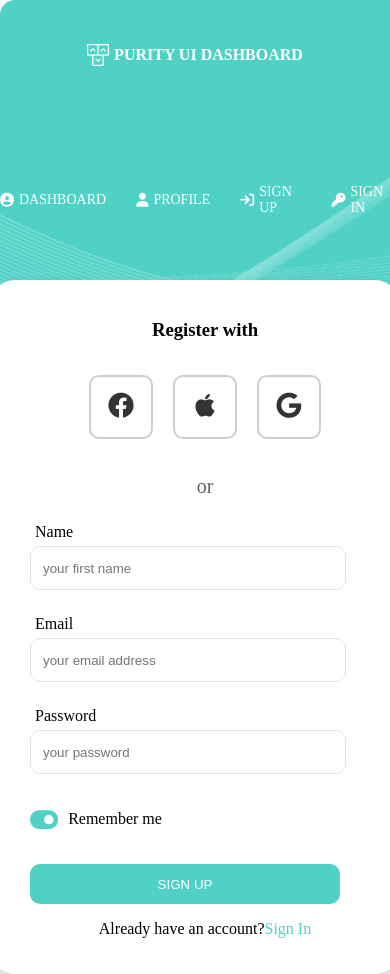
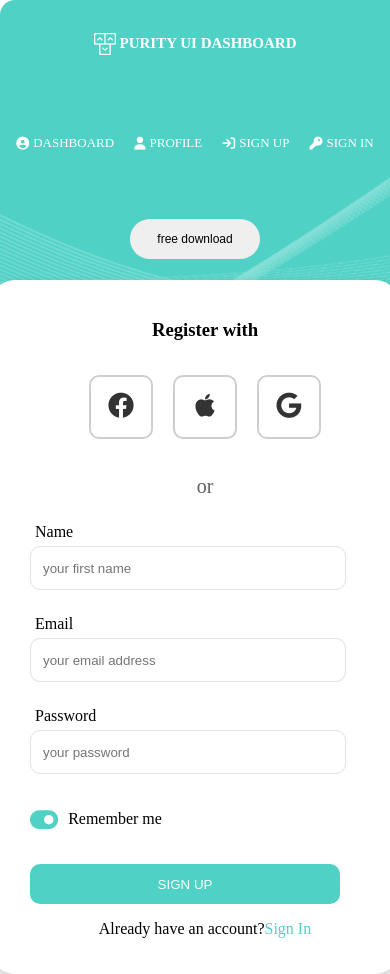
Before and after one commit to OmololaBecca/Purity-webpage, a plain HTML site: page index.html in a window 390 px wide. Drawn offline with Linux system fonts and the light colour scheme.

Commit message:
media query for 1000ws

```diff
--- a/styles.css
+++ b/styles.css
@@ -20,6 +20,7 @@
 }
 .flex-two{
     display:flex;
+    flex-wrap:wrap;
     gap:30px;
     font-size: 14px;
 }
@@ -35,6 +36,32 @@
    height:40px;
    border-radius:20px;
    border:none;
+}
+@media(max-width:1000px){
+    .nav-container{
+        padding-top:20px;
+        padding-bottom: 150px;
+        }
+        .nav-flex-container{
+            gap:55px;
+        }
+        .flex-one h3{
+            font-size:15px;
+        }
+        .flex-two{
+            gap:20px;
+            font-size: 13px;
+        }
+        .flex-nav{
+            gap:4px;
+        }
+        .flex-three button{
+            width:130px;
+            height:40px;
+            border-radius:20px;
+            font-size: 12px;
+
+         }
 }
 .welcome-div {
     padding:30px 0px 50px 0px;
```
